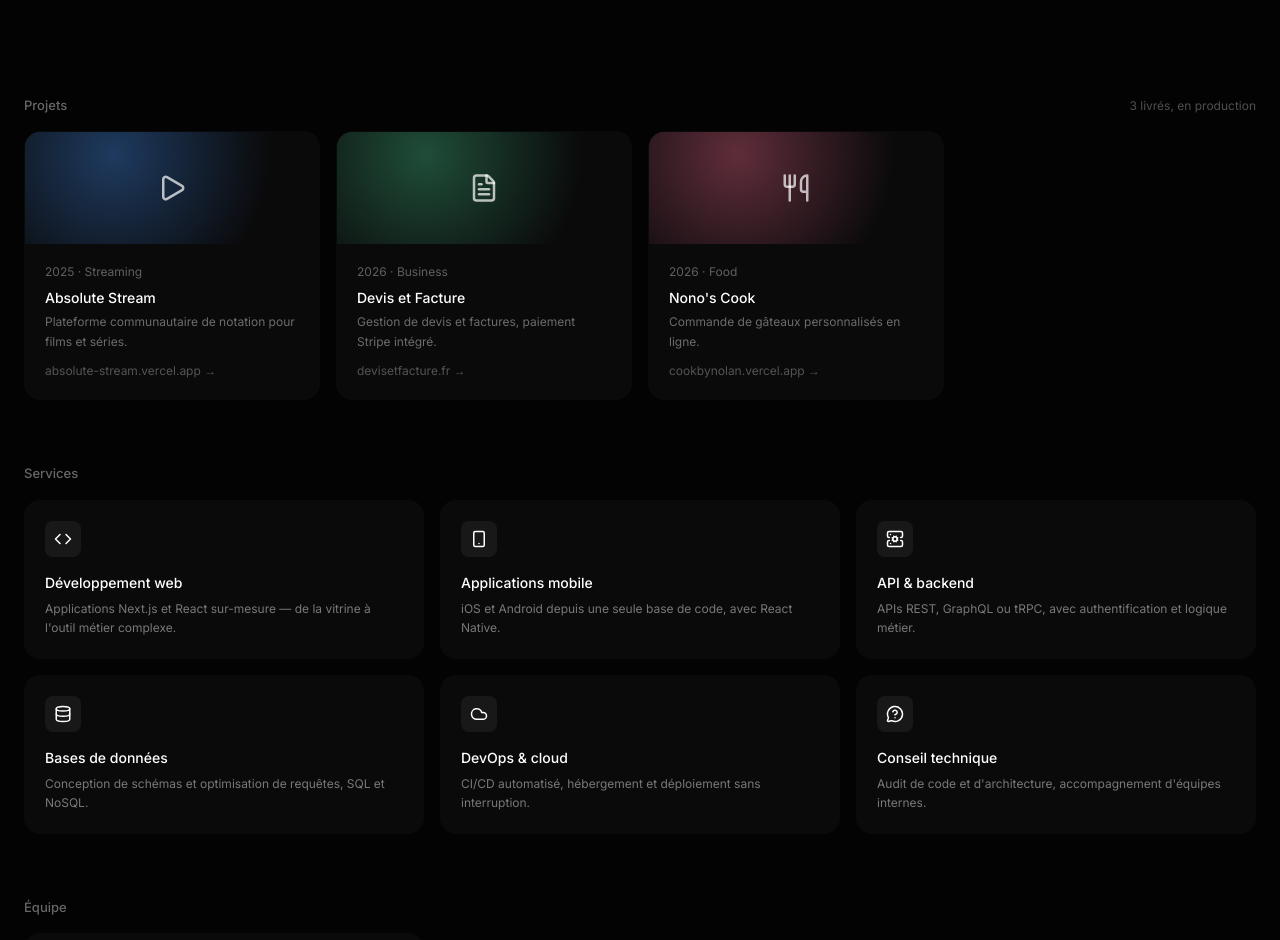
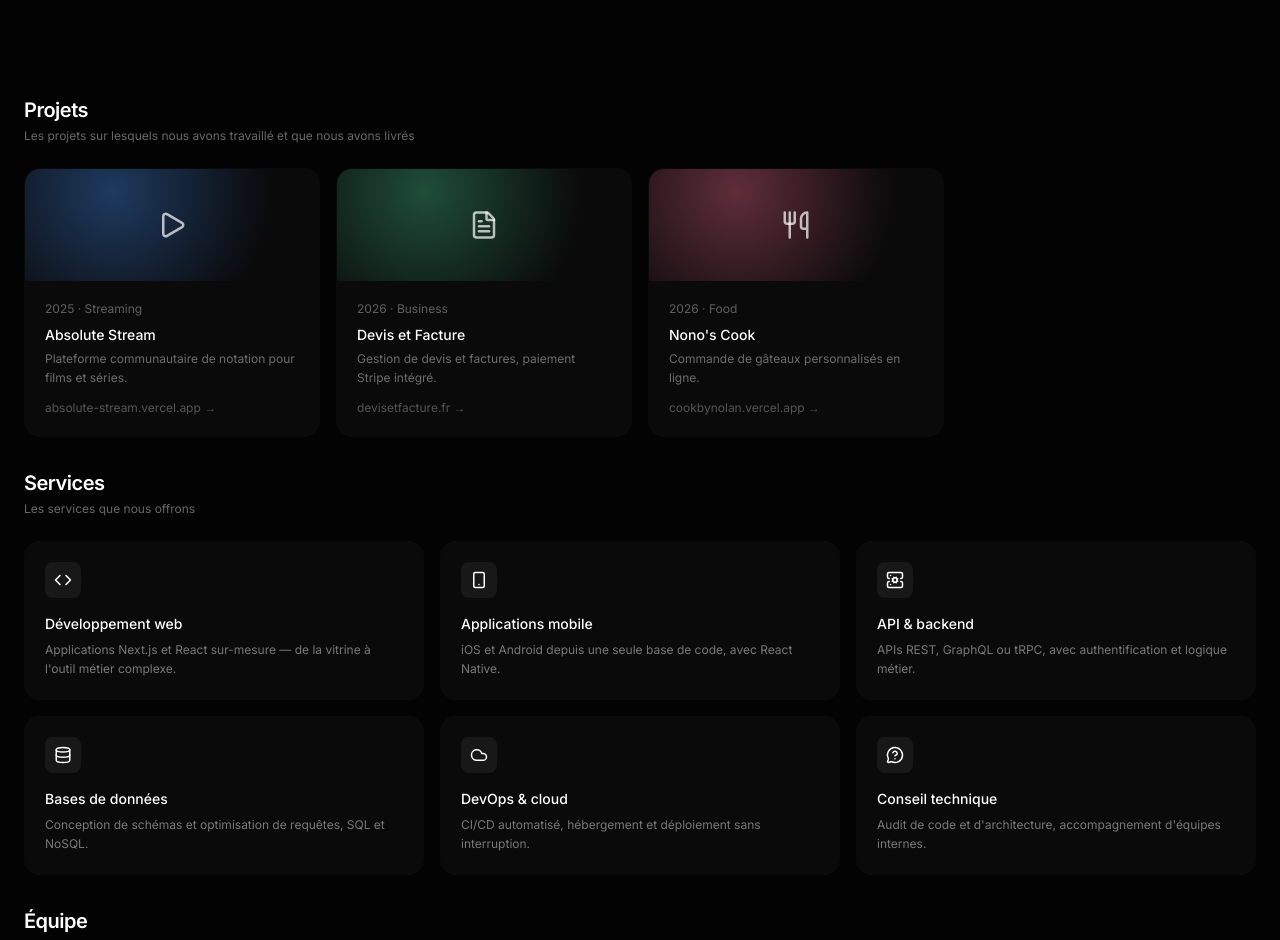
Before and after one commit to SZ-Developpement/website, a Next.js app: page / in a window 1280 px wide. Shown: the part 261-1201 px from the top of the page. Built offline with nearby package versions, Linux system fonts and the light colour scheme.

Commit message:
feat: créer le composant SzSection et l'intégrer dans les sections Projets, Services et Équipe

```diff
--- /dev/null
+++ b/components/layout/szSection.tsx
@@ -0,0 +1,27 @@
+export default function SzSection({
+  id,
+  title,
+  description,
+  children,
+  ClassName,
+}: {
+  id: string;
+  title: string;
+  description: string;
+  children: React.ReactNode;
+  ClassName?: string;
+}) {
+  return (
+    <section
+      id={id}
+      className={`max-w-7xl mx-auto flex flex-col gap-6 px-6 relative overflow-hidden ${ClassName}`}
+    >
+      <div className="relative flex flex-col gap-1">
+        <h2 className="text-xl font-semibold tracking-tight">{title}</h2>
+        <p className="text-xs text-white/40">{description}</p>
+      </div>
+
+      {children}
+    </section>
+  );
+}
--- a/components/section/projets.tsx
+++ b/components/section/projets.tsx
@@ -1,19 +1,14 @@
 import ProjectCard from "../card/ProjectCard";
 import { projects } from "@/lib/data/projects";
+import SzSection from "../layout/szSection";
 
 export default function Projets() {
   return (
-    <section
+    <SzSection
       id="projects"
-      className="max-w-7xl mx-auto flex flex-col gap-4 px-6 pb-8"
+      title="Projets"
+      description="Les projets sur lesquels nous avons travaillé et que nous avons livrés"
     >
-      <div className="flex items-baseline justify-between">
-        <h2 className="eyebrow">Projets</h2>
-        <span className="text-xs text-white/30">
-          {projects.length} livrés, en production
-        </span>
-      </div>
-
       <div className="grid sm:grid-cols-4 gap-4">
         {projects.map((project) => (
           <ProjectCard
@@ -28,6 +23,6 @@ export default function Projets() {
           />
         ))}
       </div>
-    </section>
+    </SzSection>
   );
 }
--- a/components/section/services.tsx
+++ b/components/section/services.tsx
@@ -1,13 +1,14 @@
+import SzSection from "../layout/szSection";
 import { services } from "@/lib/data/services";
 import ServicesCard from "../card/ServicesCard";
 
 export default function Services() {
   return (
-    <section
+    <SzSection
       id="services"
-      className="max-w-7xl mx-auto flex flex-col gap-4 px-6 pb-8"
+      title="Services"
+      description="Les services que nous offrons"
     >
-      <h2 className="eyebrow">Services</h2>
       <div className="grid grid-cols-1 sm:grid-cols-2 lg:grid-cols-3 gap-4">
         {services.map((service) => (
           <ServicesCard
@@ -18,6 +19,6 @@ export default function Services() {
           />
         ))}
       </div>
-    </section>
+    </SzSection>
   );
 }
--- a/components/section/teams.tsx
+++ b/components/section/teams.tsx
@@ -1,13 +1,14 @@
+import SzSection from "../layout/szSection";
 import TeamsCard from "../card/TeamsCard";
 import { teams } from "@/lib/data/teams";
 
 export default function Teams() {
   return (
-    <section
+    <SzSection
       id="team"
-      className="max-w-7xl mx-auto flex flex-col gap-4 px-6 pb-8"
+      title="Équipe"
+      description="Les membres de notre équipe"
     >
-      <h2 className="eyebrow">Équipe</h2>
       <div className="grid sm:grid-cols-3 gap-4">
         {teams.map((team) => (
           <TeamsCard
@@ -22,6 +23,6 @@ export default function Teams() {
           />
         ))}
       </div>
-    </section>
+    </SzSection>
   );
 }
```
